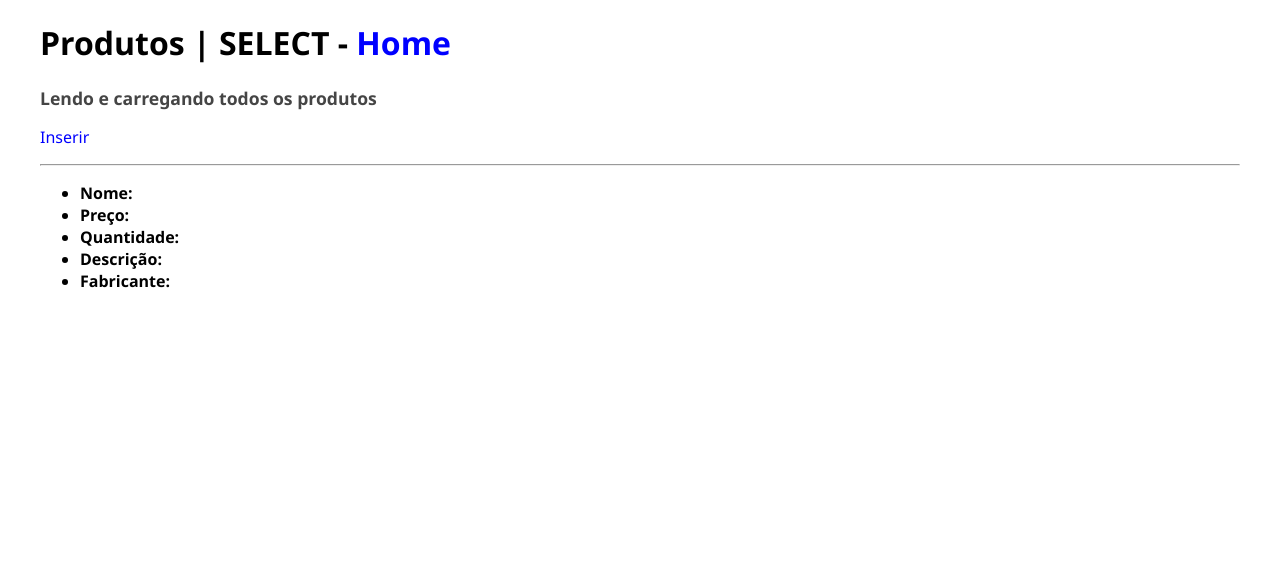
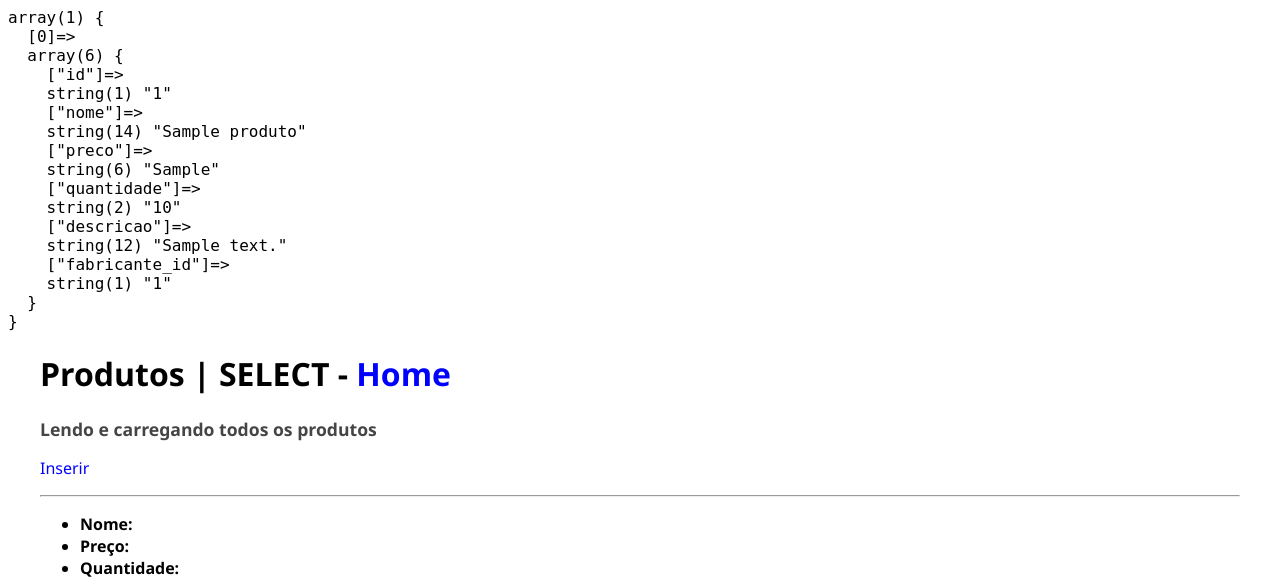
Before and after one commit to MaikyG/progweb-crud, a PHP site: page /produtos/listar.php in a window 1280 px wide. Shown: the top 578 px of the page. Run offline with PHP 8.4, Linux system fonts and the light colour scheme; tables that the repository leaves empty or names only in its code hold one stand-in row (values such as "Sample post").

Commit message:
fazendo produtos

```diff
--- /dev/null
+++ b/includes/funcoes-produtos.php
@@ -0,0 +1,49 @@
+ <?php
+ // funcoes-fabricantes.php
+
+ require "conecta.php";
+
+ //ler fabricante
+
+ function lerProdutos($conexao){
+   $sql= "SELECT id, nome, preco, quantidade, descricao, fabricante_id FROM produtos ORDER BY nome";
+
+   $resultado= mysqli_query($conexao, $sql) or die (mysqli_error($conexao));
+
+   $produtos=[];
+
+   while ($produto = mysqli_fetch_assoc($resultado)){
+       array_push($produtos, $produto);
+   };
+
+   return $produtos;
+ }
+
+//inserir
+
+ function inserirProduto($conexao, $nome){
+
+     mysqli_query($conexao, $sql) or die(mysqli_error($conexao));
+ }
+
+ //ler um fabricante
+
+ function lerUmProduto($conexao, $id){
+     $sql = "SELECT id, nome FROM fabricantes WHERE id = $id";
+
+     $resultado = mysqli_query($conexao,$sql) or die (mysqli_error($conexao));
+
+     return mysqli_fetch_assoc($resultado);
+ }
+
+ //atualizar fabricante
+ function atualizarFabricante($conexao,$id,$nome){
+     $sql = "UPDATE fabricantes SET nome = '$nome' WHERE id = $id ";
+     mysqli_query($conexao, $sql) or die(mysqli_error($conexao));
+ }
+
+ //excluir fabricante
+ function excluirFabricante($conexao,$id){
+     $sql = "DELETE FROM fabricantes WHERE id = $id ";
+     mysqli_query($conexao,$sql) or die(mysqli_error($conexao));
+ }
--- a/produtos/listar.php
+++ b/produtos/listar.php
@@ -1,3 +1,9 @@
+ <?php
+ require '../includes/funcoes-produtos.php';
+ $listaDeProdutos = lerProdutos($conexao);
+ ?>
+ <pre><?=var_dump($listaDeProdutos)?></pre>
+
 <!DOCTYPE html>
 <html lang="pt-br">
 <head>
```
